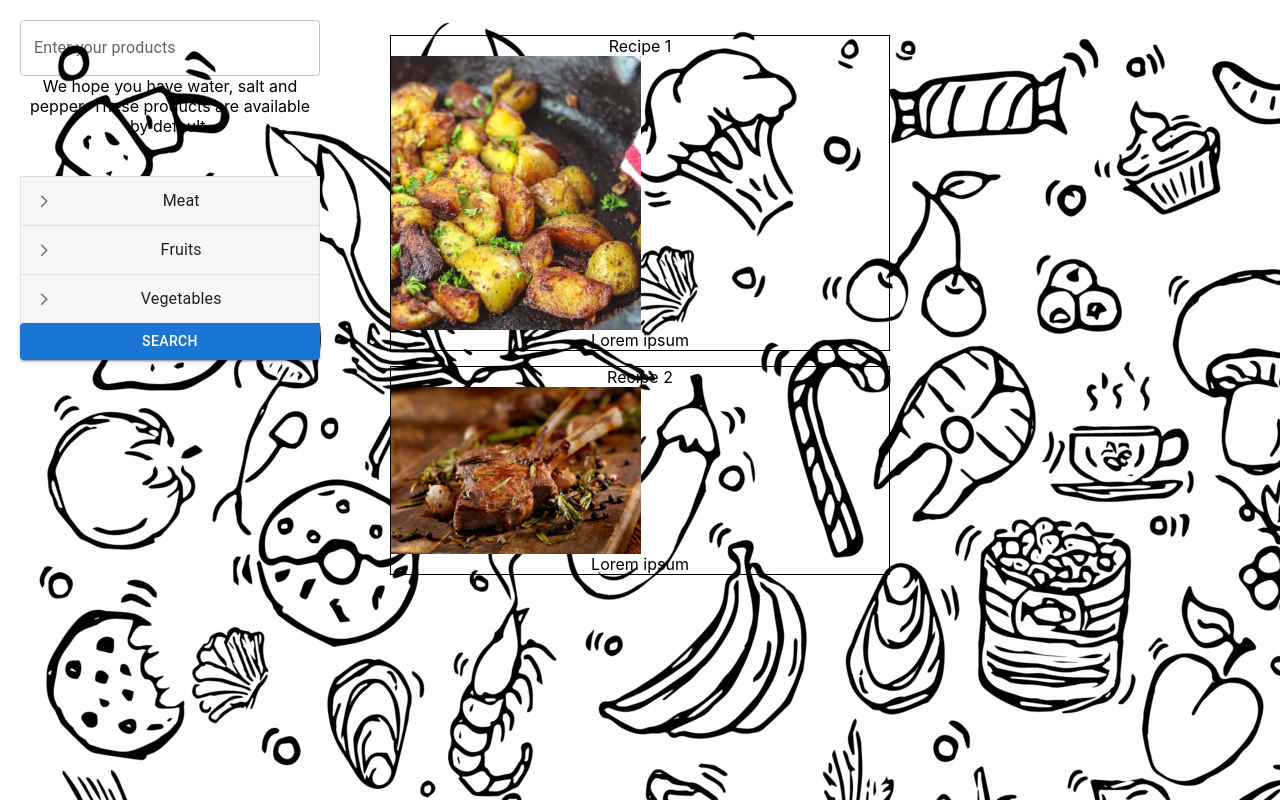
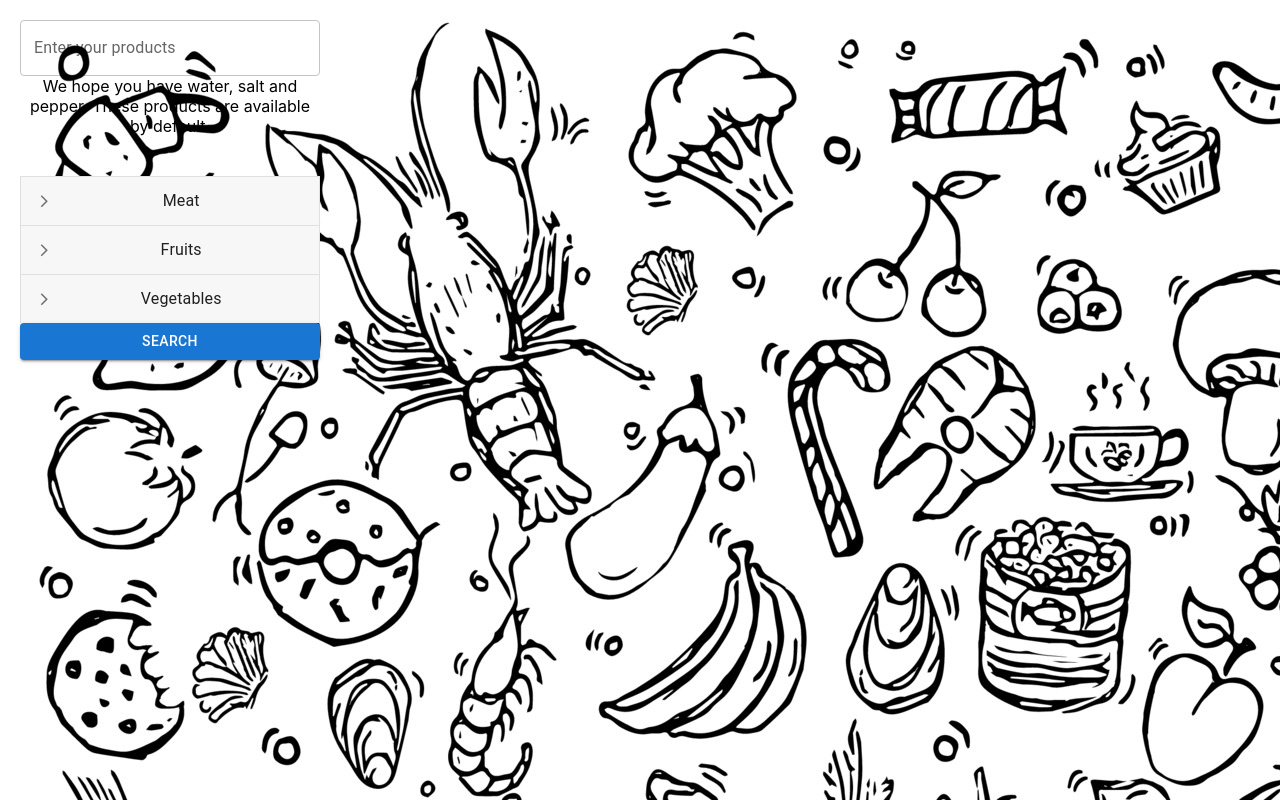
Before and after one commit to ImmIm/Recipes-Cook, a React (Create React App) app: page / in a window 1280 px wide. Built offline with nearby package versions, Linux system fonts and the light colour scheme.

Commit message:
added something in products

```diff
--- a/src/components/Products/ListOfProducts.jsx
+++ b/src/components/Products/ListOfProducts.jsx
@@ -50,10 +50,17 @@ const AccordionDetails = styled(MuiAccordionDetails)(({ theme }) => ({
 export default function ListOfProducts() {
   const context = useContext(AppContext);
   const [expanded, setExpanded] = React.useState('');
+  const [expanded1, setExpanded1] = React.useState('');
+  const [expanded2, setExpanded2] = React.useState('');
   const handleChange = (panel) => (event, newExpanded) => {
     setExpanded(newExpanded ? panel : false);
   };
-
+  const handleChange1 = (panel) => (event, newExpanded) => {
+    setExpanded1(newExpanded ? panel : false);
+  };
+  const handleChange2 = (panel) => (event, newExpanded) => {
+    setExpanded2(newExpanded ? panel : false);
+  };
   return (
   <div className="products">
       <Accordion expanded={expanded === 'panel1'} onChange={handleChange('panel1')}>
@@ -64,7 +71,7 @@ export default function ListOfProducts() {
           <Typography>
             {context.products.filter(e => e.type === 'meat').map(e => {
                 return <span key={e.title}>
-                <Button variant="outlined" style={{background: 'white'}}
+                <Button variant="outlined" style={{background: e.value == true ? "pink" : "white"}}
                 onClick={(b) => {
                     b.target.style.background === 'white' ? b.target.style.background = "pink" : b.target.style.background = "white";
                     e.value = !e.value;
@@ -75,7 +82,7 @@ export default function ListOfProducts() {
           </Typography>
         </AccordionDetails>
       </Accordion>
-      <Accordion expanded={expanded === 'panel2'} onChange={handleChange('panel2')}>
+      <Accordion expanded={expanded1 === 'panel2'} onChange={handleChange1('panel2')}>
         <AccordionSummary aria-controls="panel2d-content" id="panel2d-header">
           <Typography>Fruits</Typography>
         </AccordionSummary>
@@ -83,7 +90,7 @@ export default function ListOfProducts() {
           <Typography>
             {context.products.filter(e => e.type === 'fruits').map(e => {
                 return <span key={e.title}>
-                  <Button variant="outlined" style={{background: 'white'}}
+                  <Button variant="outlined" style={{background: e.value == true ? "pink" : "white"}}
                 onClick={(b) => {
                     b.target.style.background === 'white' ? b.target.style.background = "pink" : b.target.style.background = "white";
                     e.value = !e.value;}}
@@ -93,7 +100,7 @@ export default function ListOfProducts() {
           </Typography>
         </AccordionDetails>
       </Accordion>
-      <Accordion expanded={expanded === 'panel3'} onChange={handleChange('panel3')}>
+      <Accordion expanded={expanded2 === 'panel3'} onChange={handleChange2('panel3')}>
         <AccordionSummary aria-controls="panel3d-content" id="panel3d-header">
           <Typography>Vegetables</Typography>
         </AccordionSummary>
@@ -101,7 +108,7 @@ export default function ListOfProducts() {
           <Typography>
             {context.products.filter(e => e.type === 'vegetables').map(e => {
                 return <span key={e.title}>
-                 <Button variant="outlined" style={{background: 'white'}}
+                 <Button variant="outlined" style={{background: e.value == true ? "pink" : "white"}}
                 onClick={(b) => {
                     b.target.style.background === 'white' ? b.target.style.background = "pink" : b.target.style.background = "white";
                     e.value = !e.value;}}
@@ -112,8 +119,10 @@ export default function ListOfProducts() {
         </AccordionDetails>
       </Accordion>
       <Button variant="contained"
-      onClick={() => {console.log(context.products.filter(e => e.value == true).map(e => {return e.title}).sort())
-      console.log(...context.recipes.map(e => {return e.ingredient.sort()}))}}>Search</Button>
+      onClick={() => {
+        {context.currentProducts = context.products.filter(e => e.value == true).map(e => {return e.title}).sort()}
+        console.log(context.products.filter(e => e.value == true).map(e => {return e.title}).sort())
+        console.log(...context.recipes.map(e => {return e.ingredient.sort()}))}}>Search</Button>
     </div>
   );
 }
--- a/src/components/Products/Products.jsx
+++ b/src/components/Products/Products.jsx
@@ -5,6 +5,7 @@ import ResultOfSearch from './ResultOfSearch';
 import './Products.css';
 import recipe1 from '../Recipes/img/recipe1.jpg';
 import recipe2 from '../Recipes/img/recipe2.jpg';
+import Recipe from '../Recipes/Recipe';
 
 export const AppContext = React.createContext([]);
 
@@ -20,13 +21,14 @@ export default function Products(){
       ];
 
     const recipes = [
-        {title: 'Recipe 1', img: <img src={recipe1} alt={"Recipe 1"}/>, description: 'Lorem ipsum', ingredient: ['garlic', 'apple', 'orange']},
-        {title: 'Recipe 2', img: <img src={recipe2} alt={"Recipe 2"}/>, description: 'Lorem ipsum', ingredient: ['lumb', 'apple', 'orange']},
+        {title: 'Recipe 1', img: <img src={recipe1} alt={"Recipe 1"}/>, description: 'Apple with garlic', ingredient: ['garlic', 'apple', 'orange']},
+        {title: 'Recipe 2', img: <img src={recipe2} alt={"Recipe 2"}/>, description: 'Lumb with orange', ingredient: ['lumb', 'apple', 'orange']},
     ]
 
 return <AppContext.Provider value={{
     products: products,
-    recipes: recipes
+    recipes: recipes,
+    currentProducts: [],
 }}>
 <div>
         <Search/>
--- a/src/components/Products/ResultOfSearch.jsx
+++ b/src/components/Products/ResultOfSearch.jsx
@@ -1,6 +1,10 @@
 import Recipes from "../Recipes/Recipes";
+import {AppContext} from '../Products/Products';
+import { useContext } from "react";
 
 export default function ResultOfSearch(){
+const context = useContext(AppContext);
+
 return <div className="result">
     <Recipes/>
 </div>
--- a/src/components/Products/Search.jsx
+++ b/src/components/Products/Search.jsx
@@ -1,9 +1,9 @@
-import * as React from 'react';
-import TextField from '@mui/material/TextField';
-import Stack from '@mui/material/Stack';
-import Autocomplete from '@mui/material/Autocomplete';
-import {AppContext} from './Products';
-import {useContext} from 'react'
+import * as React from "react";
+import TextField from "@mui/material/TextField";
+import Stack from "@mui/material/Stack";
+import Autocomplete from "@mui/material/Autocomplete";
+import { AppContext } from "./Products";
+import { useContext } from "react";
 
 export default function Search() {
   const context = useContext(AppContext);
@@ -12,22 +12,30 @@ export default function Search() {
       <Autocomplete
         freeSolo
         autoHighlight={true}
-        onInputChange = {(e)=> console.log('Hello')}
+        onInputChange={(e, value) => {
+          context.products.forEach((el)=>{
+            if(el.title == value){
+            el.value = !el.value;
+            return;
+            }
+          })
+        }}
         id="free-solo-2-demo"
         disableClearable
-        options={context.products.map(e => e.title)}
+        options={context.products.map((e) => e.title)}
         renderInput={(params) => (
           <TextField
             {...params}
             label="Enter your products"
             InputProps={{
               ...params.InputProps,
-              type: 'search',
+              type: "search",
             }}
           />
         )}
       />
-      We hope you have water, salt and pepper. These products are available by default.
+      We hope you have water, salt and pepper. These products are available by
+      default.
     </Stack>
   );
 }
--- a/src/components/Recipes/Recipe.jsx
+++ b/src/components/Recipes/Recipe.jsx
@@ -1,15 +1,19 @@
-import {RecipesContext} from './Recipes';
 import {useContext} from 'react';
+import {AppContext} from '../Products/Products';
 
 export default function Recipe(){
-const context = useContext(RecipesContext);
+const context = useContext(AppContext);
 
     return <div>
-        {context.recipes.map(recipe => { return <div className="recipe">
-            {recipe.title}
-            {recipe.img}
-            {recipe.description}
-            </div>
-        })}
+{context.recipes.filter(({ingredient})=>{
+    return JSON.stringify(ingredient.sort()) === JSON.stringify(context.currentProducts.sort())
+})
+.map(recipe => {return <div className="recipe" key={recipe.title}>
+{recipe.title}
+{recipe.img}
+{recipe.description}
+</div>
+})
+}
     </div>
 }
--- a/src/components/Recipes/Recipes.jsx
+++ b/src/components/Recipes/Recipes.jsx
@@ -4,18 +4,11 @@ import recipe2 from '../Recipes/img/recipe2.jpg';
 import Recipe from './Recipe.jsx'
 import ListOfProducts from '../Products/ListOfProducts';
 
-export const RecipesContext = React.createContext([]);
 
 export default function Recipes(){
-const recipes = [
-    {title: 'Recipe 1', img: <img src={recipe1} alt={"Recipe 1"}/>, description: 'Lorem ipsum', ingredient: ['apple', 'orange']},
-    {title: 'Recipe 2', img: <img src={recipe2} alt={"Recipe 2"}/>, description: 'Lorem ipsum', ingredient: ['lumb', 'orange']},
-]
-    return <RecipesContext.Provider value={{
-        recipes: recipes,
-    }}>
-        <div>
+
+    return <div>
             <Recipe/>
         </div>
-    </RecipesContext.Provider>
+
 }
```
